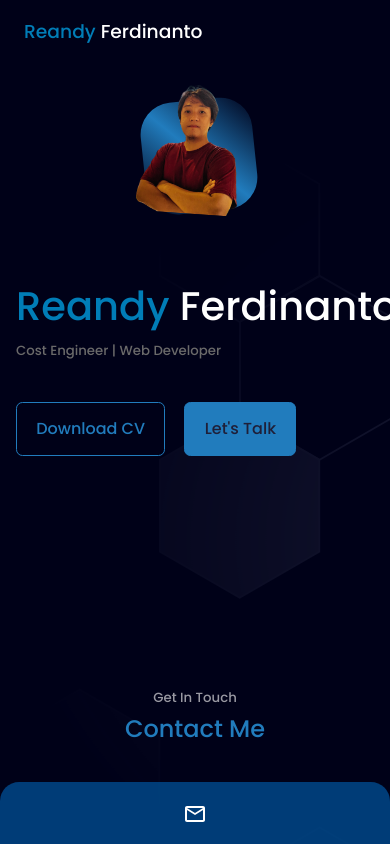
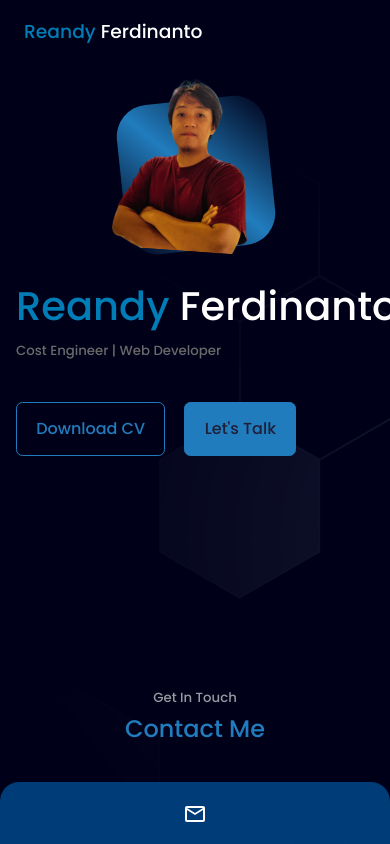
Before and after one commit to reandyferdinanto/dashboardReandy, a React (Create React App) app: page / in a window 390 px wide. Shown: the top 844 px of the page. Built offline with nearby package versions, Linux system fonts and the light colour scheme.

Commit message:
@media 600px

```diff
--- a/src/assets/components/header/header.css
+++ b/src/assets/components/header/header.css
@@ -32,7 +32,7 @@ header {
 
   .about__me {
     position: absolute;
-    top: 0%;
+    top: -10%;
     right: 20%;
     width: 25%;
     transform: translate(10, -10%);
@@ -82,7 +82,7 @@ header {
     gap: 0.8rem;
     position: absolute;
     left: -11.5rem;
-    bottom: 14rem;
+    top: 1rem;
   }
 
   .header__socials::after {
@@ -121,7 +121,28 @@ header {
   /* ======================= MEDIA QUERIES(MEDIUM DEVICES)==============*/
   @media screen and (max-width: 1024px) {
     header {
-      height: 90vh;
+      height: 50vh;
+    }
+    .about__me {
+      position: absolute;
+      top: -60%;
+      right: 20%;
+      width: 30%;
+    }
+    .logo {
+      margin-top: -8rem;
+      margin-left: 3rem;
+    }
+    .header__socials {
+      position:absolute;
+      left: -12%;
+      top: 5%;
+    }
+    .header__container {
+      text-align:left;
+      margin-left: 8rem;
+      margin-top: 15rem;;
+      position: relative;
     }
   }
 
@@ -150,8 +171,8 @@ header {
     .about__me {
       position: absolute;
       top: -80%;
-    right: 36%;
-    width: 30%;
+      right: 32%;
+      width: 40%;
     }
     .logo {
       margin-top: -9rem;
```
Lines whose indentation alone changed are shown as unchanged.
